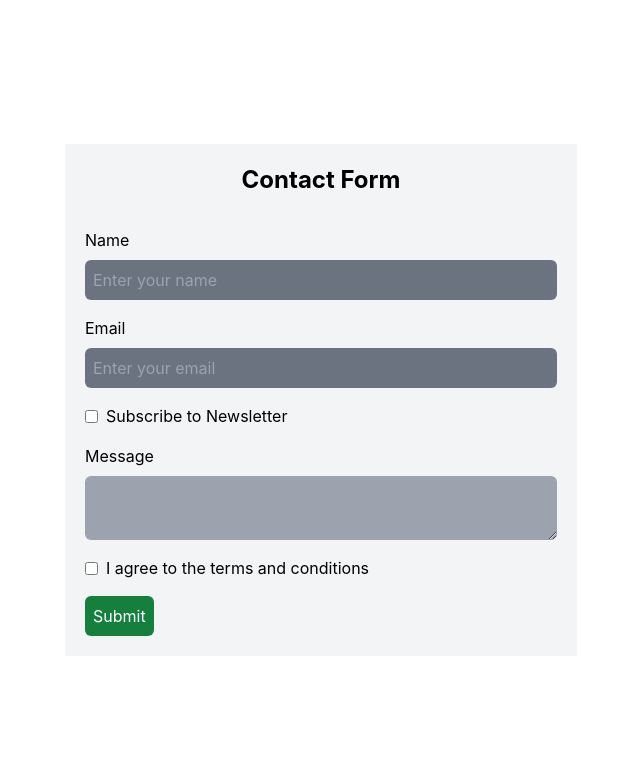
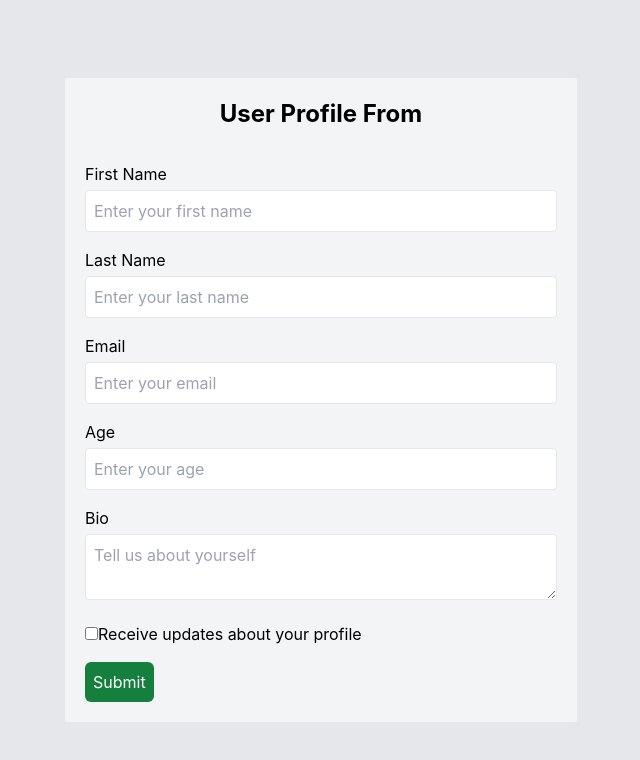
Before and after one commit to puspa955/dynamic-form, a React (Create React App) app: page / in a window 1280 px wide. Shown: the top 760 px of the page, without its empty margins (319-959 px from the left). Built offline with nearby package versions, Linux system fonts and the light colour scheme.

Commit message:
independent

```diff
--- a/src/App.tsx
+++ b/src/App.tsx
@@ -1,16 +1,20 @@
-import React from 'react';
-import Form from './components/Form';
-import formSchema from './schema.json';
+import React from "react";
+import Form from "./components/Form";
+import formSchema from "./schema.json";
 
 const App: React.FC = () => {
+  const handleSubmit = (data: any) => {
+    console.log("Form data submitted:", data);
+
+  };
   return (
-    <div className="min-h-screen flex items-center justify-center">
+    <div className="bg-gray-200 min-h-screen flex items-center justify-center">
       <div className="bg-gray-100 p-5 rounded-sm max-w-lg w-full">
-        <h1 className=" text-center text-2xl font-bold mb-8">Contact Form</h1>
-        <Form schema={formSchema.contactForm} />
+        <h1 className="text-center text-2xl font-bold mb-8">User Profile From</h1>
+        <Form schema={formSchema.userProfileForm} onSubmit={handleSubmit} />
       </div>
     </div>
   );
-}
+};
 
 export default App;
--- a/src/components/CheckboxField.tsx
+++ b/src/components/CheckboxField.tsx
@@ -1,34 +1,26 @@
-import React from "react";
+import React from 'react';
 
-type Field = {
+type CheckboxFieldProps = {
   name: string;
   label: string;
+  checked: boolean;
+  onChange: (e: React.ChangeEvent<HTMLInputElement>) => void;
+  required?: boolean;
 };
 
-type CheckboxFieldProps = {
-  field: Field;
-  value: boolean;
-  error?: string;
-  handleChange: (e: React.ChangeEvent<HTMLInputElement>) => void;
-};
-
-const CheckboxField: React.FC<CheckboxFieldProps> = ({ field, value, handleChange, error }) => {
-  return (
-    <div className="flex items-center space-x-2">
+const CheckboxField: React.FC<CheckboxFieldProps> = ({ name, label, checked, onChange, required }) => (
+  <div>
+    <label>
       <input
         type="checkbox"
-        name={field.name}
-        id={field.name}
-        checked={value}
-        onChange={handleChange}
-        className="p-2 bg-gray-500 text-white rounded-md"
+        name={name}
+        checked={checked}
+        onChange={onChange}
+        required={required}
       />
-      <label htmlFor={field.name} className="text-black">
-        {field.label}
-      </label>
-      {error && <span className="text-red-500">{error}</span>}
-    </div>
-  );
-};
+      {label}
+    </label>
+  </div>
+);
 
 export default CheckboxField;
--- a/src/components/Form.tsx
+++ b/src/components/Form.tsx
@@ -1,34 +1,37 @@
-import React, { useState, ChangeEvent, FormEvent } from "react";
-import FormField from './FormField';
+import React, { useState, FormEvent } from 'react';
+import InputField from './InputField';
+import TextAreaField from './TextAreaField';
+import SelectField from './SelectField';
+import CheckboxField from './CheckboxField';
+import FileField from './FileField';
 
-// Define the structure of the fields in the JSON schema, including validation rules
 type Field = {
   name: string;
   label: string;
   type: string;
   placeholder?: string;
+  options?: string[];
   required?: boolean;
   minLength?: number;
   maxLength?: number;
-  options?: string[];
+  min?: number;
+  max?: number;
 };
 
-// Define the props for the Form component
 type FormProps = {
   schema: Field[];
+  onSubmit: (data: any) => void; // Callback function to handle form submission
 };
 
-const Form: React.FC<FormProps> = ({ schema }) => {
+const Form: React.FC<FormProps> = ({ schema, onSubmit }) => {
   const [formData, setFormData] = useState<{ [key: string]: any }>({});
-  const [formErrors, setFormErrors] = useState<{ [key: string]: string }>({});
 
-  // Handle input changes and update form data
-  const handleChange = (
-    e: ChangeEvent<HTMLInputElement | HTMLTextAreaElement | HTMLSelectElement>
-  ) => {
-    const { name, value, type } = e.target;
-    if (type === "checkbox") {
-      const checked = (e.target as HTMLInputElement).checked;
+  const handleChange = (e: React.ChangeEvent<HTMLInputElement | HTMLTextAreaElement | HTMLSelectElement>) => {
+    const { name, type, value } = e.target;
+
+    // Handle checkbox input
+    if (type === 'checkbox') {
+      const checked = (e.target as HTMLInputElement).checked; // Cast to HTMLInputElement
       setFormData({
         ...formData,
         [name]: checked,
@@ -41,58 +44,84 @@ const Form: React.FC<FormProps> = ({ schema }) => {
     }
   };
 
-  // Validate fields based on schema
-  const validateField = (field: Field, value: string): string | null => {
-    if (field.required && !value) {
-      return `${field.label} is required`;
-    }
-    if (field.minLength && value.length < field.minLength) {
-      return `${field.label} must be at least ${field.minLength} characters`;
-    }
-    if (field.maxLength && value.length > field.maxLength) {
-      return `${field.label} must be at most ${field.maxLength} characters`;
-    }
-    return null;
-  };
-
-  // Handle form submission and validation
   const handleSubmit = (e: FormEvent<HTMLFormElement>) => {
     e.preventDefault();
-    const newErrors: { [key: string]: string } = {};
-
-    // Validate all fields
-    schema.forEach((field) => {
-      const errorMessage = validateField(field, formData[field.name] || "");
-      if (errorMessage) {
-        newErrors[field.name] = errorMessage;
-      }
-    });
-
-    if (Object.keys(newErrors).length > 0) {
-      setFormErrors(newErrors);
-      return;
-    }
-
-    console.log("Form Submitted with data:", formData);
-    setFormErrors({});
+    onSubmit(formData);
   };
 
   return (
     <form onSubmit={handleSubmit} className="space-y-4">
-      {schema.map((field, index) => (
-        <FormField
-          key={index}
-          field={field}
-          value={formData[field.name] || ""}
-          error={formErrors[field.name]}
-          handleChange={handleChange}
-        />
-      ))}
-
-      <button
-        className="bg-green-700 p-2 rounded-md hover:bg-green-600 text-white"
-        type="submit"
-      >
+      {schema.map((field, index) => {
+        switch (field.type) {
+          case 'text':
+          case 'email':
+          case 'number':
+          case 'tel':
+            return (
+              <InputField
+                key={index}
+                name={field.name}
+                label={field.label}
+                type={field.type}
+                placeholder={field.placeholder}
+                value={formData[field.name] || ''}
+                onChange={handleChange}
+                required={field.required}
+                minLength={field.minLength}
+                maxLength={field.maxLength}
+              />
+            );
+          case 'textarea':
+            return (
+              <TextAreaField
+                key={index}
+                name={field.name}
+                label={field.label}
+                placeholder={field.placeholder}
+                value={formData[field.name] || ''}
+                onChange={handleChange}
+                required={field.required}
+                maxLength={field.maxLength}
+              />
+            );
+          case 'select':
+            return (
+              <SelectField
+                key={index}
+                name={field.name}
+                label={field.label}
+                options={field.options || []}
+                value={formData[field.name] || ''}
+                onChange={handleChange}
+                required={field.required}
+              />
+            );
+          case 'checkbox':
+            return (
+              <CheckboxField
+                key={index}
+                name={field.name}
+                label={field.label}
+                checked={formData[field.name] || false}
+                onChange={handleChange}
+                required={field.required}
+              />
+            );
+          case 'file':
+            return (
+              <FileField
+                key={index}
+                name={field.name}
+                label={field.label}
+                onChange={handleChange}
+                required={field.required}
+              />
+            );
+          default:
+            return null;
+        }
+      })}
+      <button type="submit" className="bg-green-700 p-2 rounded-md hover:bg-green-600 text-white">
         Submit
       </button>
     </form>
--- a/src/components/FormField.tsx
+++ /dev/null
@@ -1,41 +0,0 @@
-import React, { ChangeEvent } from "react";
-import InputField from "./InputField";
-import TextAreaField from "./TextAreaField";
-import SelectField from "./SelectField";
-import CheckboxField from "./CheckboxField";
-import FileField from "./FileField"; // Optional: If you need file upload
-
-type Field = {
-  name: string;
-  label: string;
-  type: string;
-  placeholder?: string;
-  required?: boolean;
-  minLength?: number;
-  maxLength?: number;
-  options?: string[];
-};
-
-type FormFieldProps = {
-  field: Field;
-  value: any;
-  error?: string;
-  handleChange: (e: ChangeEvent<HTMLInputElement | HTMLTextAreaElement | HTMLSelectElement>) => void;
-};
-
-const FormField: React.FC<FormFieldProps> = ({ field, value, error, handleChange }) => {
-  switch (field.type) {
-    case "textarea":
-      return <TextAreaField field={field} value={value} handleChange={handleChange} error={error} />;
-    case "select":
-      return <SelectField field={field} value={value} handleChange={handleChange} error={error} />;
-    case "checkbox":
-      return <CheckboxField field={field} value={value} handleChange={handleChange} error={error} />;
-    case "file":
-      return <FileField field={field} value={value} handleChange={handleChange} error={error} />;
-    default:
-      return <InputField field={field} value={value} handleChange={handleChange} error={error} />;
-  }
-};
-
-export default FormField;
--- a/src/components/InputField.tsx
+++ b/src/components/InputField.tsx
@@ -1,35 +1,33 @@
-import React from "react";
+import React from 'react';
 
-type Field = {
+type InputFieldProps = {
     name: string;
     label: string;
-  type: string;
+    type: 'text' | 'email' | 'number' | 'tel';
     placeholder?: string;
+    value: string;
+    onChange: (e: React.ChangeEvent<HTMLInputElement>) => void;
+    required?: boolean;
+    minLength?: number;
+    maxLength?: number;
 };
 
-type InputFieldProps = {
-  field: Field;
-  value: string;
-  error?: string;
-  handleChange: (e: React.ChangeEvent<HTMLInputElement>) => void;
-};
-
-const InputField: React.FC<InputFieldProps> = ({ field, value, error, handleChange }) => {
+const InputField: React.FC<InputFieldProps> = ({ name, label, type, placeholder, value, onChange, required, minLength, maxLength }) => {
     return (
-    <div className="flex flex-col space-y-2">
-      <label htmlFor={field.name} className="text-black">
-        {field.label}
-      </label>
+        <div>
+            <label htmlFor={name} className="block mb-1">{label}</label>
             <input
-        type={field.type}
-        name={field.name}
-        id={field.name}
-        placeholder={field.placeholder}
+                id={name}
+                name={name}
+                type={type}
+                placeholder={placeholder}
                 value={value}
-        onChange={handleChange}
-        className="p-2 bg-gray-500 text-white rounded-md"
+                onChange={onChange}
+                required={required}
+                minLength={minLength}
+                maxLength={maxLength}
+                className="border p-2 rounded w-full"
             />
-      {error && <span className="text-red-500">{error}</span>}
         </div>
     );
 };
--- a/src/components/TextAreaField.tsx
+++ b/src/components/TextAreaField.tsx
@@ -1,33 +1,37 @@
-import React from "react";
+import React from 'react';
 
-type Field = {
+type TextAreaFieldProps = {
     name: string;
     label: string;
     placeholder?: string;
+    value: string;
+    onChange: (e: React.ChangeEvent<HTMLTextAreaElement>) => void;
+    required?: boolean;
+    maxLength?: number;
 };
 
-type TextAreaFieldProps = {
-  field: Field;
-  value: string;
-  error?: string;
-  handleChange: (e: React.ChangeEvent<HTMLTextAreaElement>) => void;
-};
-
-const TextAreaField: React.FC<TextAreaFieldProps> = ({ field, value, error, handleChange }) => {
+const TextAreaField: React.FC<TextAreaFieldProps> = ({
+    name,
+    label,
+    placeholder,
+    value,
+    onChange,
+    required,
+    maxLength,
+}) => {
     return (
-    <div className="flex flex-col space-y-2">
-      <label htmlFor={field.name} className="text-black">
-        {field.label}
-      </label>
+        <div>
+            <label htmlFor={name} className="block mb-1">{label}</label>
             <textarea
-        name={field.name}
-        id={field.name}
-        placeholder={field.placeholder}
+                id={name}
+                name={name}
+                placeholder={placeholder}
                 value={value}
-        onChange={handleChange}
-        className="p-2 bg-gray-400 text-white rounded-md"
+                onChange={onChange}
+                required={required}
+                maxLength={maxLength}
+                className="border p-2 rounded w-full"
             />
-      {error && <span className="text-red-500">{error}</span>}
         </div>
     );
 };
```
Also changed, not shown: src/components/FileField.tsx (+11 -20 lines), src/components/SelectField.tsx (+14 -22 lines). Lines whose indentation alone changed are shown as unchanged.
